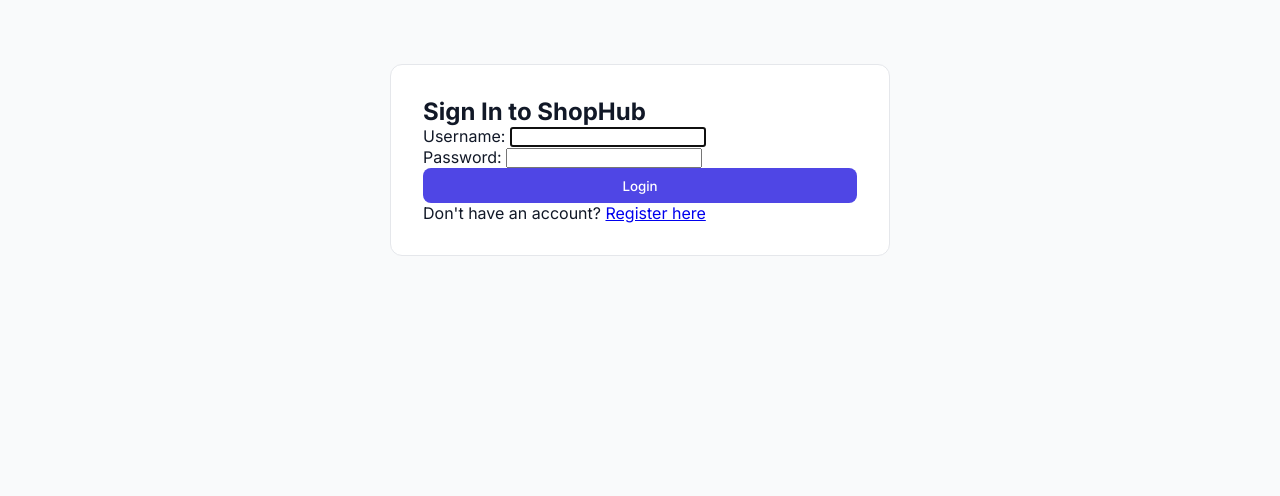
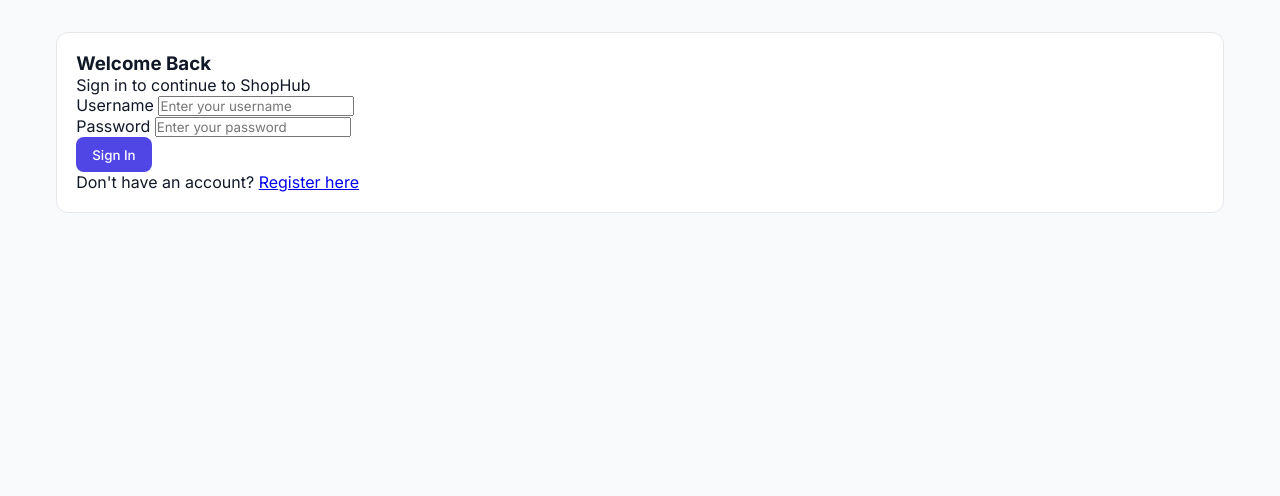
Before and after one commit to Devajyoti-2004/CodeAlpha_ECommerce, a Django app: page /login/ in a window 1280 px wide. Shown: the part 69-565 px from the top of the page. Run offline with Django 5.2, Linux system fonts and the light colour scheme.

Commit message:
Modernize login and register page layouts

```diff
--- a/templates/login.html
+++ b/templates/login.html
@@ -1,12 +1,59 @@
 {% extends 'base.html' %}
+
 {% block content %}
-<div class="auth-card">
-    <h2>Sign In to ShopHub</h2>
-    <form method="POST">
-        {% csrf_token %}
-        {{ form.as_p }}
-        <button type="submit" class="btn-primary full-width">Login</button>
-    </form>
-    <p>Don't have an account? <a href="{% url 'register' %}">Register here</a></p>
+<div class="container my-5 py-3">
+  <div class="row justify-content-center">
+    <div class="col-md-6 col-lg-5">
+      <div class="card shadow-sm border-0 rounded-4">
+        <div class="card-body p-4 p-md-5">
+          <div class="text-center mb-4">
+            <h3 class="fw-bold mb-1">Welcome Back</h3>
+            <p class="text-muted small">Sign in to continue to ShopHub</p>
+          </div>
+
+          {% if form.errors %}
+            <div class="alert alert-danger py-2 small rounded-3" role="alert">
+              Invalid username or password. Please try again.
+            </div>
+          {% endif %}
+
+          <form method="POST" novalidate>
+            {% csrf_token %}
+
+            <div class="mb-3">
+              <label for="{{ form.username.id_for_label }}" class="form-label fw-semibold small">Username</label>
+              <input type="text"
+                     name="{{ form.username.name }}"
+                     id="{{ form.username.id_for_label }}"
+                     class="form-control rounded-3 py-2"
+                     placeholder="Enter your username"
+                     value="{{ form.username.value|default:'' }}"
+                     required>
+            </div>
+
+            <div class="mb-4">
+              <label for="{{ form.password.id_for_label }}" class="form-label fw-semibold small">Password</label>
+              <input type="password"
+                     name="{{ form.password.name }}"
+                     id="{{ form.password.id_for_label }}"
+                     class="form-control rounded-3 py-2"
+                     placeholder="Enter your password"
+                     required>
+            </div>
+
+            <button type="submit" class="btn btn-primary w-100 py-2 rounded-3 fw-semibold shadow-sm">
+              Sign In
+            </button>
+          </form>
+
+          <div class="text-center mt-4 pt-3 border-top">
+            <span class="text-muted small">Don't have an account?</span>
+            <a href="{% url 'register' %}" class="small fw-semibold text-decoration-none ms-1">Register here</a>
+          </div>
+
+        </div>
+      </div>
+    </div>
+  </div>
 </div>
 {% endblock %}
```
